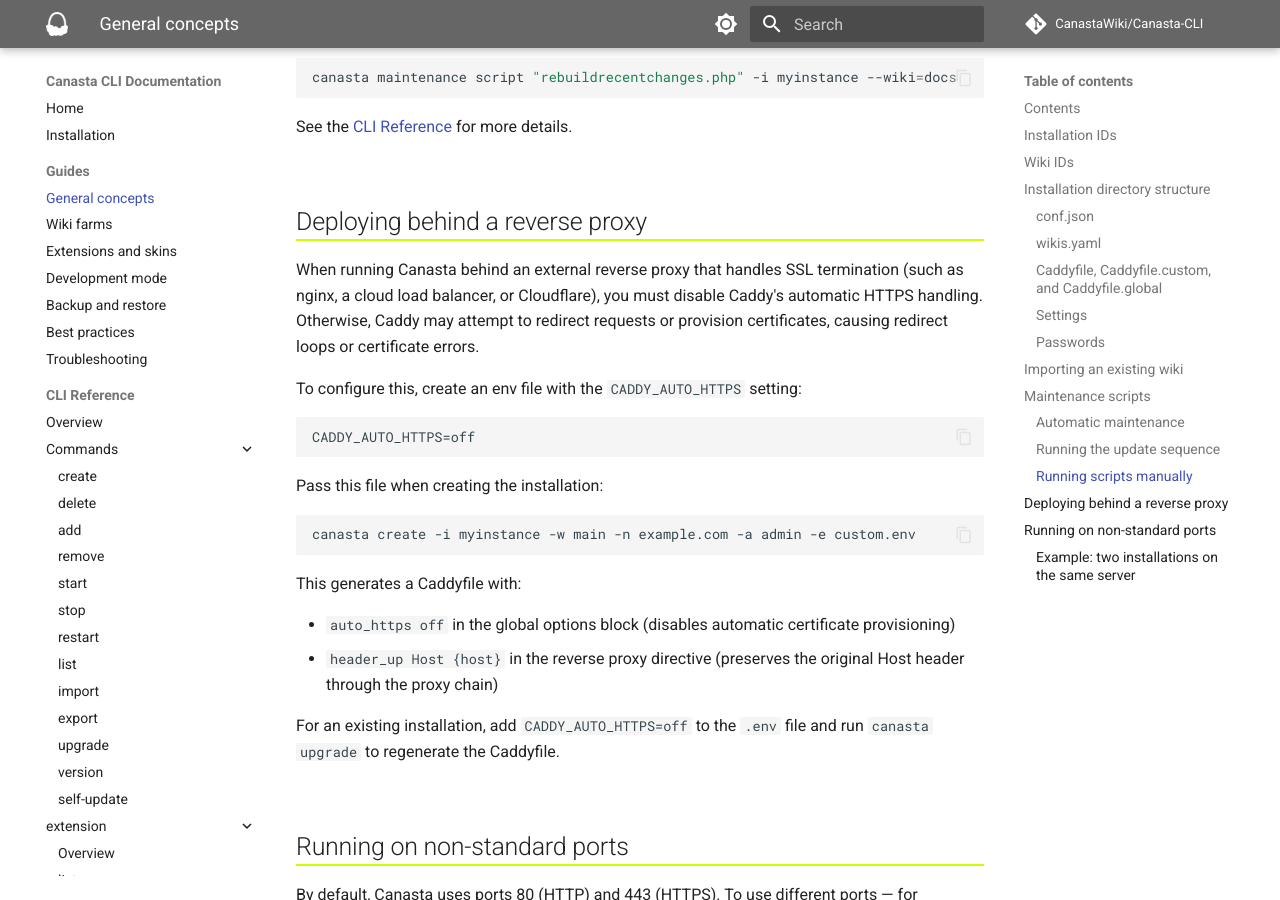
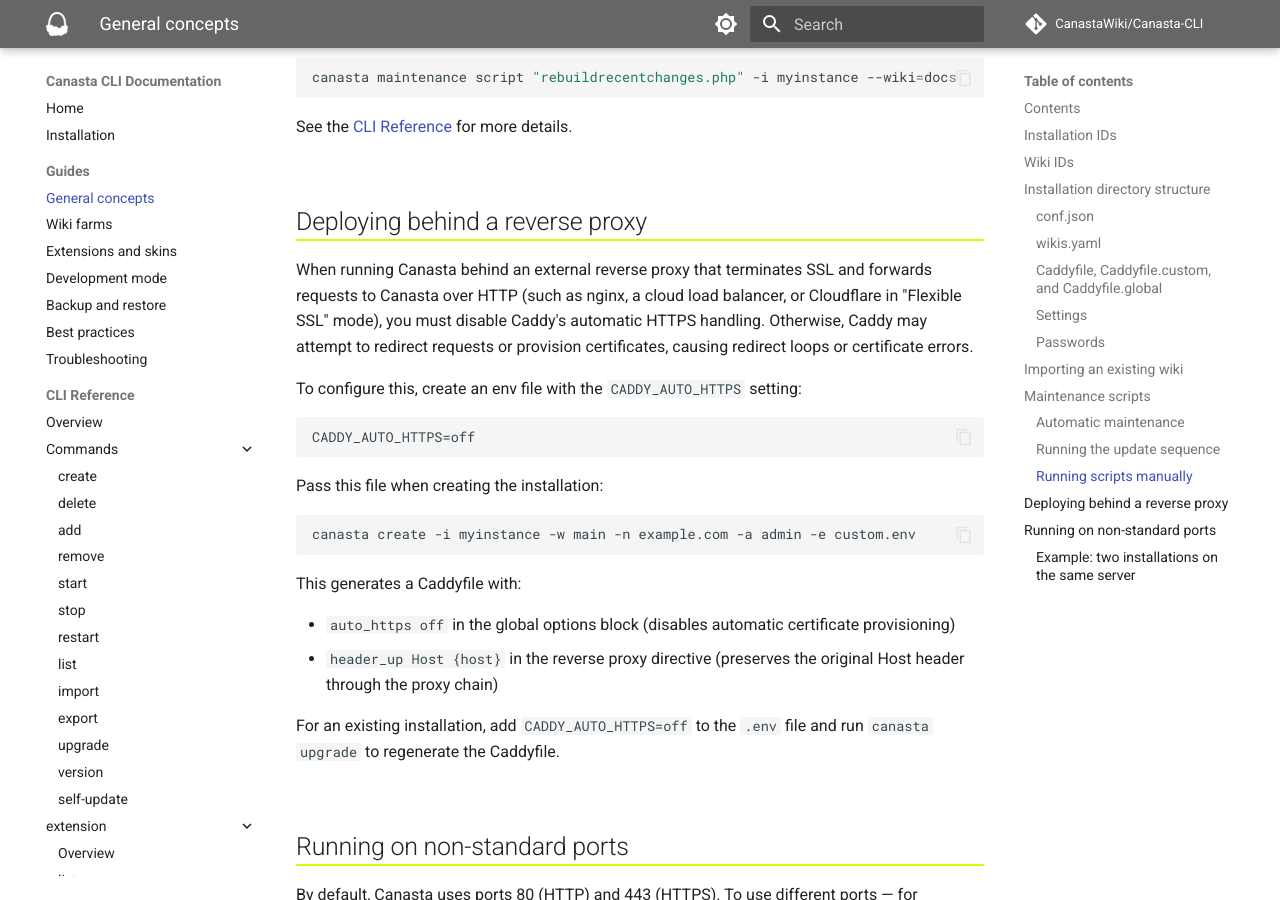
Before and after one commit to CanastaWiki/Canasta-CLI, an MkDocs documentation site: the page built from docs/guide/general-concepts.md, in a window 1280 px wide and 900 px high, scrolled down 5723 px. Built offline with MkDocs 1.6.1 and Material for MkDocs 9.7.7, drawn with Linux system fonts in a browser that asks for light colours; comment, search, counter and statistics services are not loaded.

Commit message:
Clarify SSL termination docs: only needed when upstream forwards HTTP

```diff
--- a/docs/guide/general-concepts.md
+++ b/docs/guide/general-concepts.md
@@ -247,7 +247,7 @@
 
 ## Deploying behind a reverse proxy
 
-When running Canasta behind an external reverse proxy that handles SSL termination (such as nginx, a cloud load balancer, or Cloudflare), you must disable Caddy's automatic HTTPS handling. Otherwise, Caddy may attempt to redirect requests or provision certificates, causing redirect loops or certificate errors.
+When running Canasta behind an external reverse proxy that terminates SSL and forwards requests to Canasta over HTTP (such as nginx, a cloud load balancer, or Cloudflare in "Flexible SSL" mode), you must disable Caddy's automatic HTTPS handling. Otherwise, Caddy may attempt to redirect requests or provision certificates, causing redirect loops or certificate errors.
 
 To configure this, create an env file with the `CADDY_AUTO_HTTPS` setting:
 
```
